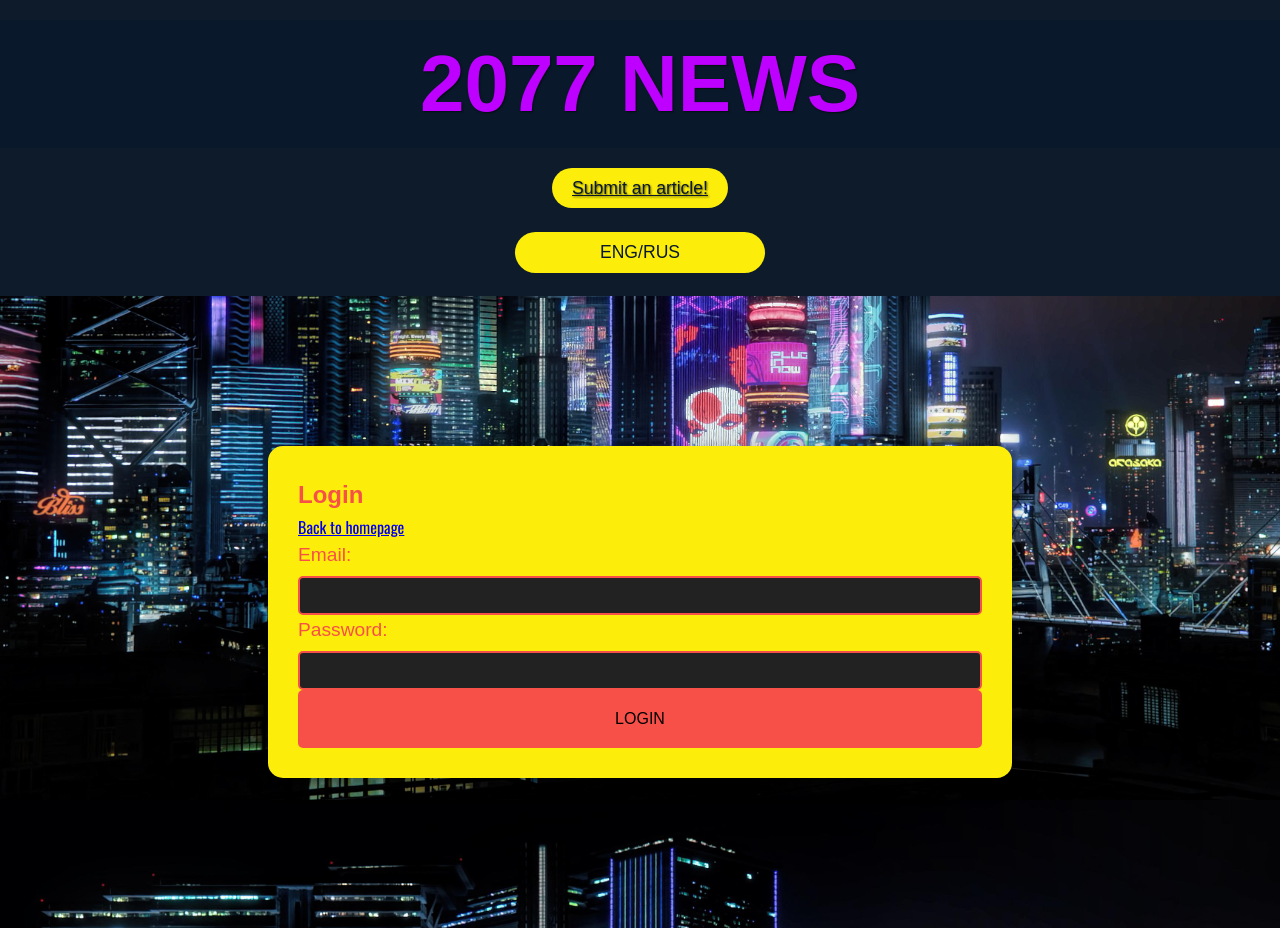
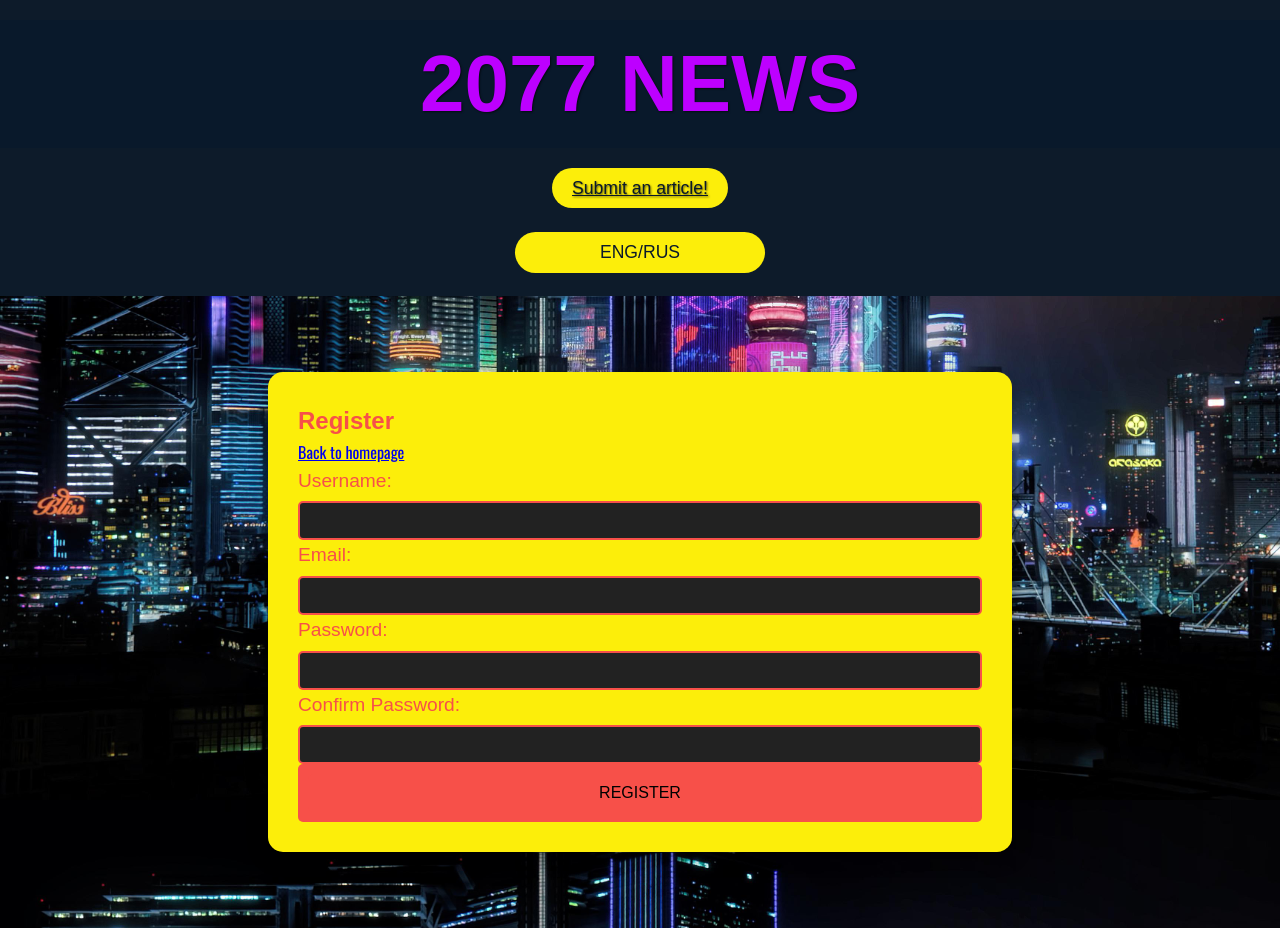
Before and after one commit to Muhro5142/CyberPunkNews, a Flask app: page /log in a window 1280 px wide. Run offline with Flask 3, Linux system fonts and the light colour scheme; some web fonts are replaced.

Commit message:
Update log.html

```diff
--- a/templates/log.html
+++ b/templates/log.html
@@ -1,23 +1,31 @@
 {%extends "index.html"%}
 
 {%block main%}
-<h2>Login {{error}}</h2>
-<form class="log"action="/log" method="post">
-    <div class="backtohome">
-        <a href="/" class="backtohome">Back to homepage</a>
+<h2>Register {{error}}</h2>
+
+<div class="backtohome">
+    <a href="/" class="backtohome">Back to homepage</a>
+</div>
+<form class="reg" action="/reg" method="post">
+    <div>
+        <label for="name">Username:</label>
+        <input type="text" id="name" name="name" required>
     </div>
-
     <div>
-        <label for="emailog">Email:</label>
-        <input type="email" id="emailreg" name="email" required>
+        <label for="emailreg">Email:</label>
+        <input type="email" id="email" name="email" required>
     </div>
     <div>
         <label for="passwordreg">Password:</label>
-        <input type="password" id="passwordreg" name="password" required>
+        <input type="password" id="password" name="password" required>
+    </div>
+    <div>
+        <label for="confirm_password">Confirm Password:</label>
+        <input type="password" id="confirm_password" name="confirm_password" required>
+    </div>
+    <div class="buttonsubmit">
+        <button type="submit" class="buttonsubmit">Register</button>
     </div>
 
-    <div class="buttonsubmit">
-        <button type="submit" class="buttonsubmit">Login</button>
-    </div>
 </form>
 {%endblock%}
```
